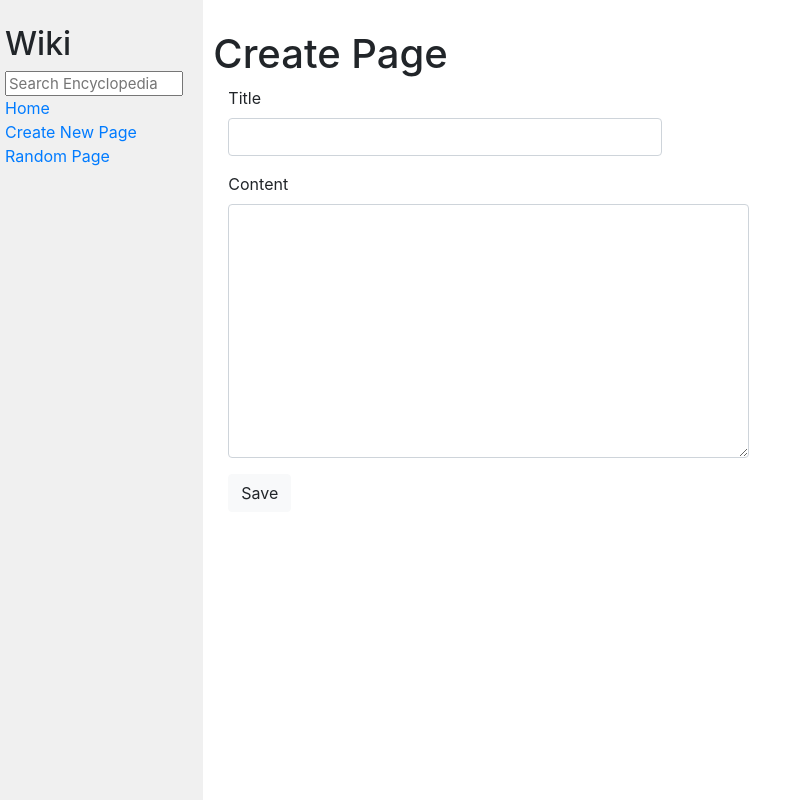
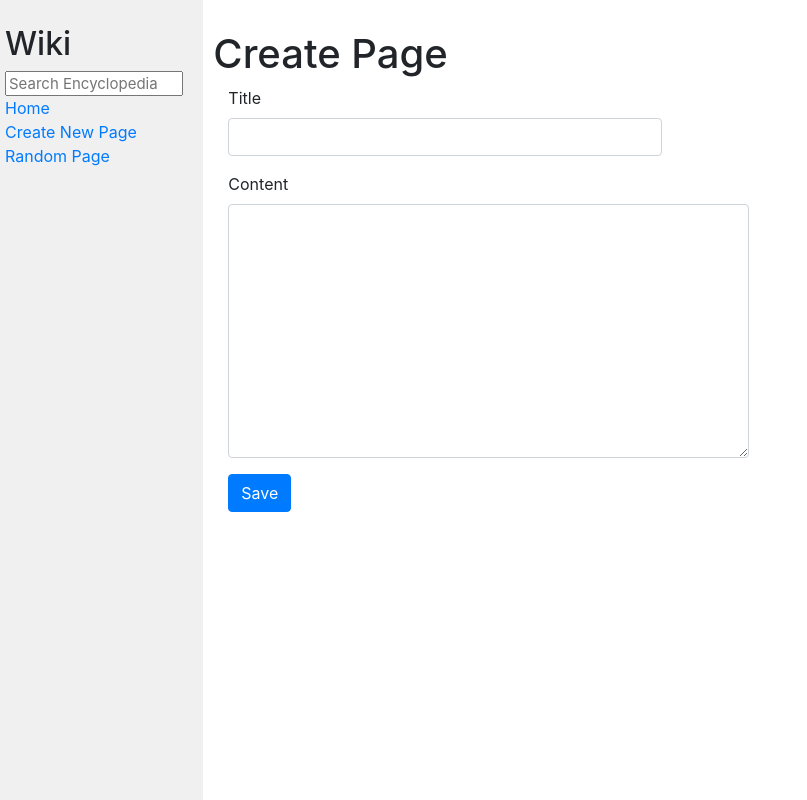
Before and after one commit to vladredula/Wiki, a Django app: page /create in a window 1280 px wide. Shown: the whole page, without its empty margins (0-807 px from the left). Run offline with Django 3.2, Linux system fonts and the light colour scheme; some libraries are stand-ins or nearby versions.

Commit message:
changing save botton color

```diff
--- a/encyclopedia/templates/encyclopedia/create.html
+++ b/encyclopedia/templates/encyclopedia/create.html
@@ -27,7 +27,7 @@
             {{ field }}
         {% endfor %}
         <div class="mb-3">
-            <input class="btn btn-light" type="submit" value="Save">
+            <input class="btn btn-primary" type="submit" value="Save">
         </div>
     </form>
 
```
